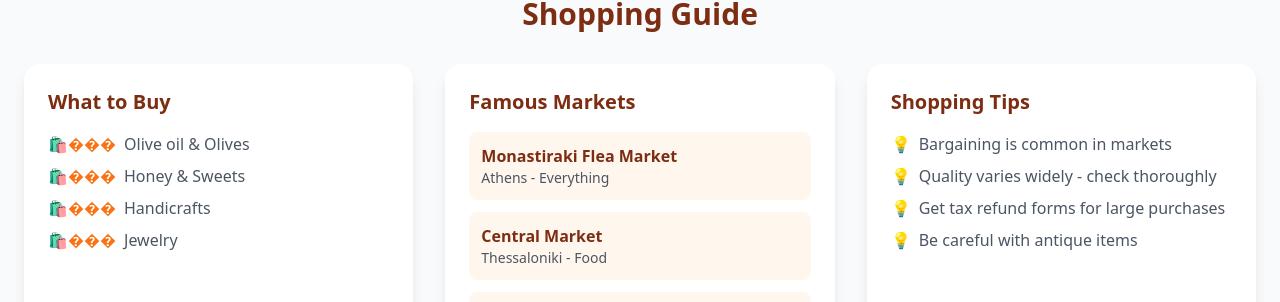
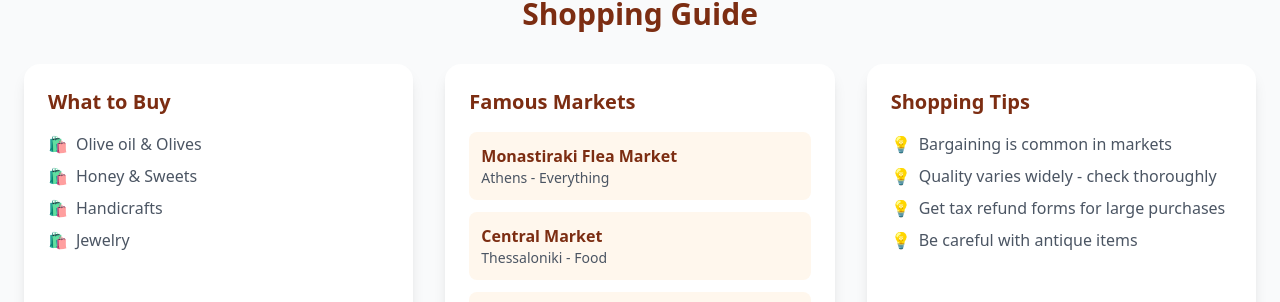
Before and after one commit to Jeetbiswas23/TrevGuide-Starting-, a React (Vite) app: page /country/greece in a window 1280 px wide. Shown: the part 4428-4730 px from the top of the page. Built offline with nearby package versions, Linux system fonts and the light colour scheme; the HTML template or start-up script is replaced by a standard one.

Commit message:
Fix the Image

```diff
--- a/src/components/Country/Greece.jsx
+++ b/src/components/Country/Greece.jsx
@@ -216,21 +216,21 @@ function Greece() {
           {
             name: "Acropolis of Athens",
             location: "Athens",
-            image: "https://images.unsplash.com/photo-1564507592333-c60657eea523",
+            image: "https://images.unsplash.com/photo-1555993539-1732b0258235",
             description: "Ancient citadel on a rocky outcrop",
             tags: ["UNESCO Site", "History", "Architecture"]
           },
           {
             name: "Santorini",
             location: "Cyclades",
-            image: "https://images.unsplash.com/photo-1561361513-2d000a50f0dc",
+            image: "https://images.unsplash.com/photo-1613395877344-13d4a8e0d49e",  // Updated Santorini image
             description: "Famous for its stunning sunsets and white-washed buildings",
             tags: ["Island", "Scenic", "Romantic"]
           },
           {
             name: "Meteora",
             location: "Thessaly",
-            image: "https://images.unsplash.com/photo-1477587458883-47145ed94245",
+            image: "https://images.unsplash.com/photo-1579606032821-4e6161c81bd3",  // New Meteora image
             description: "Monasteries perched on top of rock pillars",
             tags: ["UNESCO Site", "Spiritual", "Nature"]
           }
@@ -477,7 +477,7 @@ function Greece() {
               <ul className="space-y-2">
                 {greeceData.sections[0].content.travelGuide.shopping.items.map((item, idx) => (
                   <li key={idx} className="flex items-center text-gray-600">
-                    <span className="text-orange-500 mr-2">🛍���</span> {item}
+                    <span className="text-orange-500 mr-2">🛍️</span> {item}
                   </li>
                 ))}
               </ul>
```
